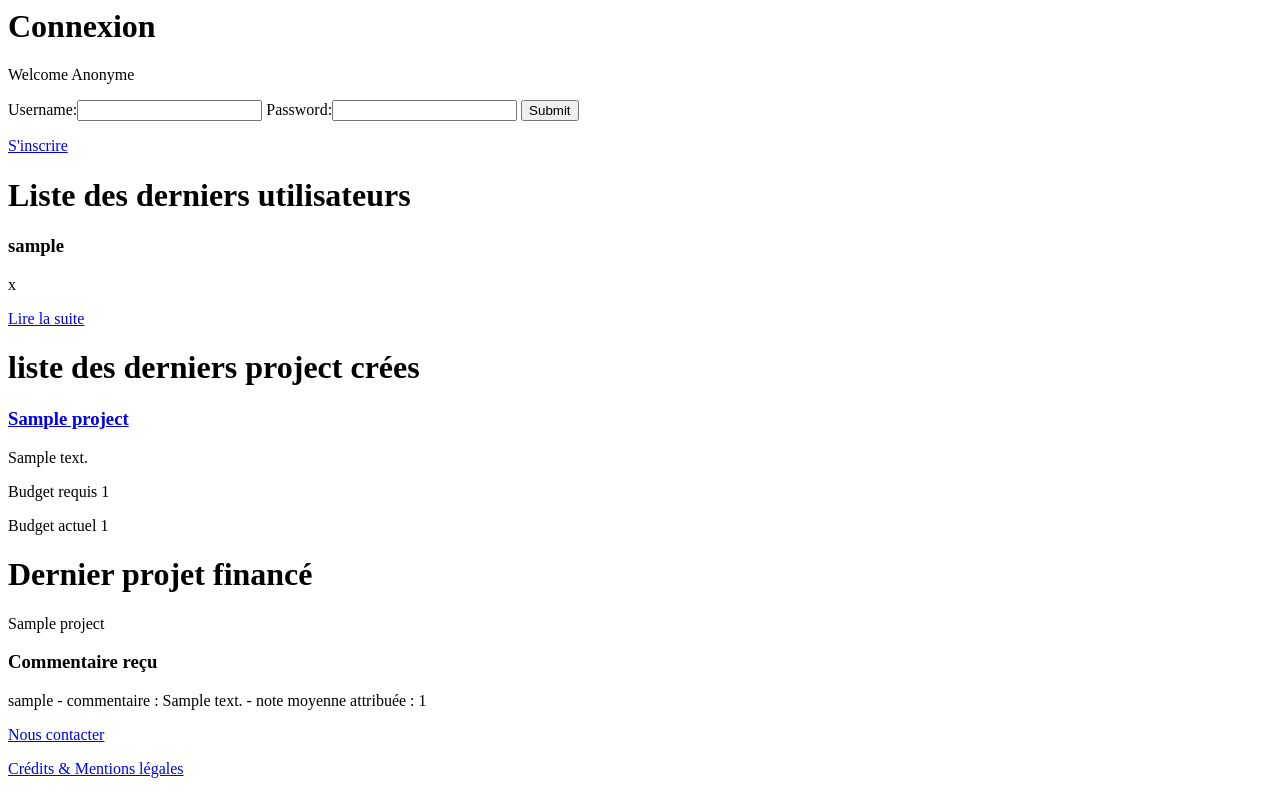
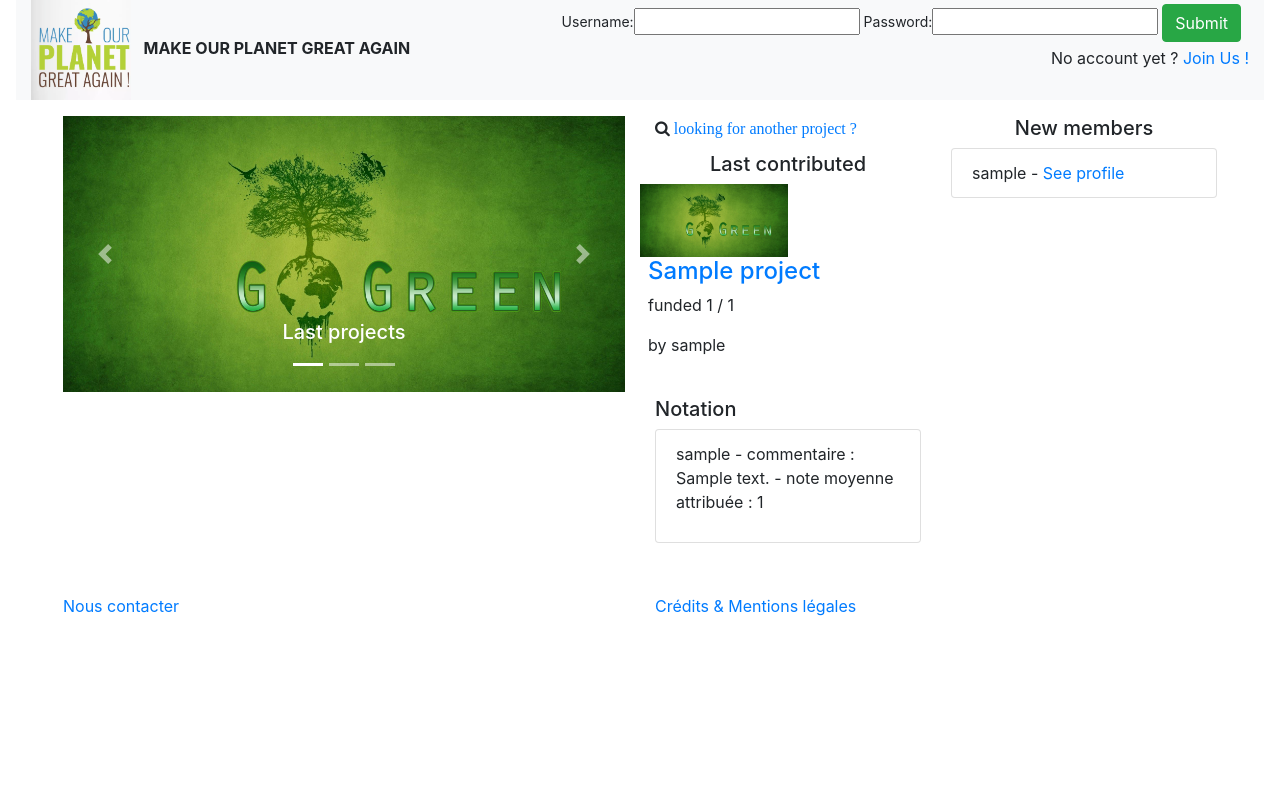
Before and after one commit to KylianViaux/SiteDjangoGreen, a Django app: page /accueil in a window 1280 px wide. Run offline with Django 3.2, Linux system fonts and the light colour scheme; tables that the repository leaves empty hold one stand-in row (values such as "Sample post"); some libraries are stand-ins or nearby versions.

Commit message:
début du style de la page d'accueil

```diff
--- a/makeOurPlanetGreatAgain/blog/templates/blog/accueil.html
+++ b/makeOurPlanetGreatAgain/blog/templates/blog/accueil.html
@@ -1,26 +1,141 @@
-<h1>Connexion</h1>
+<!DOCTYPE html>
+<html lang="fr">
+
+<head>
+    <meta charset="UTF-8">
+    {% load static %}
+    <link rel="stylesheet" href="https://cdnjs.cloudflare.com/ajax/libs/font-awesome/4.7.0/css/font-awesome.min.css">
+    <script src="https://ajax.googleapis.com/ajax/libs/jquery/3.4.1/jquery.min.js"></script>
+    <script src="https://maxcdn.bootstrapcdn.com/bootstrap/4.4.1/js/bootstrap.min.js"></script>
+    <script src="https://cdnjs.cloudflare.com/ajax/libs/javascript.util/0.12.12/javascript.util.min.js"></script>
+    <link rel="stylesheet" href="https://maxcdn.bootstrapcdn.com/bootstrap/4.0.0/css/bootstrap.min.css" integrity="sha384-Gn5384xqQ1aoWXA+058RXPxPg6fy4IWvTNh0E263XmFcJlSAwiGgFAW/dAiS6JXm" crossorigin="anonymous">
+</head>
+
+<body>
+    <!-- header row -->
+    <div class="row bg-light ml-3 mr-3">
+        <div class="col col-md-auto">
+            <img src="{% static 'images/logo.png' %}" height="100" class="d-inline-block align-middle mr-2">
+            <span class="text-uppercase font-weight-bold">MaKe Our Planet Great Again</span>
+        </div>
+        <div class="col"></div>
+        <div class="col col-md-auto">
             {% if connexion == 'true' %}
                 <p>Welcome {{ user.username }}</p>
-    {% if isExpert %}
-        <p><a href="{% url 'deconnexion' %}">Evaluer un projet</a></p>
-    {% endif %}
-    <p><a href="{% url 'nouveauProject' %}">Creer un projet</a></p>
-    <p><a href="{% url 'deconnexion' %}">Deconnexion</a></p>
+                <div >
+                    <p class="fa fa-plus-square-o"><a href="{% url 'nouveauProject' %}"> Create a new project</a></p></br>
+                    <p class="fa fa-sign-out"><a href="{% url 'deconnexion' %}"> Sign out</a></p>
+                </div>
             {% else %}
-    <p>Welcome Anonyme</p>
                 {% if connexion == 'false' %}
                 <p>identifiant ou mot de passe incorrect</p>
                 {% endif %}
-    <form method="post" enctype="multipart/form-data" novalidate>
+                <form class="form-control-sm" method="post" enctype="multipart/form-data" novalidate>
                     {% csrf_token %}
                     {{ form }}
                     <button type="submit" class="form-button btn btn-success">Submit</button>
                 </form>
-    <p><a href="{% url 'inscription' %}">S'inscrire</a></p>
+                <p class="text-right">No account yet ? <a href="{% url 'inscription' %}">Join Us !</a></p>
             {% endif %}
+        </div>
+    </div>
+    <!-- //header row -->
+
+    <!-- body row -->
+    <div class="row  ml-5 mr-5 mt-3" style="height:430px">
+        <!-- carousel col -->
+        <div class="col-6">
+            <div id="carouselExampleControls" class="carousel slide" data-ride="carousel">
+                <ol class="carousel-indicators">
+                    <li data-target="#carouselExampleIndicators" data-slide-to="0" class="active"></li>
+                    <li data-target="#carouselExampleIndicators" data-slide-to="1"></li>
+                    <li data-target="#carouselExampleIndicators" data-slide-to="2"></li>
+                </ol>
+                <div class="carousel-inner" role="listbox">
+                    <div class="carousel-item active">
+                        <img class="d-block img-fluid" src="{% static 'images/cover4.jpg' %}"  width="1000" height="500">
+                        <div class="carousel-caption d-none d-md-block">
+                            <h5>Last projects</h5>
+                        </div>
+                    </div>
+                    {% for project in projects %}
+                    <div class="carousel-item">
+                        <img class="d-block img-fluid" src="{% static 'images/cover4.jpg' %}" width="1000" height="500">
+                        <div class="carousel-caption d-none d-md-block">
+                            <h5><a href="{% url 'projectId' id=project.id %}"> {{ project.nom }} </a></h5>
+                            <p>{{ project.description }}</p>
+                        </div>
+                    </div>
+                    {% endfor %}
+                </div>
+                <a class="carousel-control-prev" href="#carouselExampleControls" role="button" data-slide="prev">
+                    <span class="carousel-control-prev-icon" aria-hidden="true"></span>
+                    <span class="sr-only">Previous</span>
+                </a>
+                <a class="carousel-control-next" href="#carouselExampleControls" role="button" data-slide="next">
+                    <span class="carousel-control-next-icon" aria-hidden="true"></span>
+                    <span class="sr-only">Next</span>
+                </a>
+            </div>
+        </div>
+        <!-- //carousel col -->
+        <!-- project col -->
+        <div class="col">
+            <p class="fa fa-search"><a href="{% url 'rechercher' %}"> looking for another project ?</a></p>
+            <h5 class="text-center">Last contributed</h5>
+            <div class="row mb-4">
+                <img style="float:left;" src="{% static 'images/cover4.jpg' %}" width="50%"/>
+                <div class="ml-2">
+                    <h4><a href="{% url 'projectId' id=last_contributed_project.id %}"> {{ last_contributed_project.nom }} </a></h4>
+                    <p>funded {{ last_contributed_project.budgetActuel }} / {{ last_contributed_project.budgetCible }} </p>
+                    <p>by {{ last_contributed_project.idCreateur }}</p>
+                </div>
+            </div>
+            <h5>Notation</h5>
+            <ul class="list-group" style="overflow: auto;height: 200px">
+                {% for values in comments %}
+                <li class="list-group-item overflow-auto">
+                    <p> {{ values.expertName }} - commentaire : {{ values.comment }} - note moyenne attribuée : {{ values.note }}</p>
+                </li>
+                {% empty %}
+                <li class="list-group-item">No comments</li>
+                {% endfor %}
+            </ul>
+        </div>
+        <!-- //project col -->
+        <!-- member col -->
+        <div class="col">
+            <h5 class="text-center">New members </h5>
+            <ul class="list-group" style="overflow: auto;height: 200px">
+                {% for user in users %}
+                    <li class="list-group-item overflow-auto">
+                        {{ user.username }} - <a href="{% url 'userId' id=user.id slug=user.slug %}">See profile</a>
+                    </li>
+                {% empty %}
+                    <li class="list-group-item">No one</li>
+                {% endfor %}
+            </ul>
+        </div>
+        <!-- //member col -->
+    </div>
+    <!-- //body row -->
+
+    <!-- footer row -->
+    <div class="row ml-5 mr-5 mt-5">
+        <div class="col">
+            <p><a href="{% url 'contact' %}">Nous contacter</a></p>
+        </div>
+        <div class="col">
+            <p><a href="{% url 'mentionsLegales' %}"> Crédits & Mentions légales</a></p>
+        </div>
+    </div>
+    <!-- //footer row -->
+</body>
+
+</html>
 
 
-
+<!--
 <h1>Liste des derniers utilisateurs</h1>
 {% for user in users %}
 <div class="user">
@@ -31,8 +146,6 @@
 {% empty %}
 <p>Aucun user.</p>
 {% endfor %}
-
-
 
 <h1>liste des derniers project crées</h1>
 {% for project in projects %}
@@ -46,7 +159,6 @@
 <p>Aucun projet.</p>
 {% endfor %}
 
-
 <h1>Dernier projet financé</h1>
 {{ last_contributed_project.nom }}
 <h3>Commentaire reçu </h3>
@@ -55,6 +167,4 @@
 {% empty %}
     <p>Aucun commentaires.</p>
 {% endfor %}
-
-<p><a href="{% url 'contact' %}"> Nous contacter</a></p>
-<p><a href="{% url 'mentionsLegales' %}"> Crédits & Mentions légales</a></p>
+-->
--- a/makeOurPlanetGreatAgain/blog/templates/blog/contact.html
+++ b/makeOurPlanetGreatAgain/blog/templates/blog/contact.html
@@ -7,7 +7,7 @@
     </head>
 
     <body>
-        <h1>Nous Contacter</h1>
+        <h1>Contact Us</h1>
         <form role="form" action="" method="post">
             {% csrf_token %}
             {{ form.as_p }}
--- a/makeOurPlanetGreatAgain/blog/templates/blog/mentionsLegales.html
+++ b/makeOurPlanetGreatAgain/blog/templates/blog/mentionsLegales.html
@@ -4,6 +4,7 @@
     <head>
         <meta charset="UTF-8">
         <title>Mentions légales</title>
+        {% load bootstrap4 %}
     </head>
 
     <body>
--- a/makeOurPlanetGreatAgain/blog/views.py
+++ b/makeOurPlanetGreatAgain/blog/views.py
@@ -53,7 +53,7 @@ def home(request):
         form = ConnexionForm()
 
 	# Afficher tous les utilisateurs de notre blog
-    users = User.objects.all()
+    users = User.objects.all().order_by('-dateInscription')[0:10]
 
 	# Afficher tous les projets de notre blog par date de publication
     projects = Project.objects.all().order_by('-datePublication')
@@ -83,7 +83,7 @@ def home(request):
 # Permet à un utilisateur connecté de se déconnecter
 def deconnexion(request):
     logout(request)
-    return home(request)
+    return redirect('accueil')
 
 #--------------------------------------------------------------------------------------------------------------------------
 
@@ -258,14 +258,8 @@ def confirmation(request):
 
 #--------------------------------------------------------------------------------------------------------------------------
 
-# Permet à un utilisateur connecté qui est expert de noter un project
-@login_required(redirect_field_name='redirect_to')
-def evaluateProject(request, id):
-    if request.user.isExpert:
-        logger.error("expert")
-    else:
-        return home(request)
-
+def rechercher(request):
+    return render(request, 'blog/rechercher.html')
 #--------------------------------------------------------------------------------------------------------------------------
 
 class PersonCreateView(CreateView):
--- a/makeOurPlanetGreatAgain/makeOurPlanetGreatAgain/urls.py
+++ b/makeOurPlanetGreatAgain/makeOurPlanetGreatAgain/urls.py
@@ -27,6 +27,7 @@ urlpatterns = [
     path('nouveauProject', views.nouveauProject, name='nouveauProject'),
     path('deconnexion', views.deconnexion, name='deconnexion'),
     path('confirmation', views.confirmation, name='confirmation'),
+    path('rechercher', views.rechercher, name='rechercher'),
     path('contact', views.contact, name='contact'),
     path('mentionsLegales', views.mentionsLegales, name='mentionsLegales')
 ]
```
Also changed, not shown: makeOurPlanetGreatAgain/blog/templates/blog/rechercher.html (added, +14 -0 lines), makeOurPlanetGreatAgain/blog/static/images/carouselActive.png (added), makeOurPlanetGreatAgain/blog/static/images/logo.png (added), makeOurPlanetGreatAgain/blog/static/images/search.png (added). Lines whose indentation alone changed are shown as unchanged.
